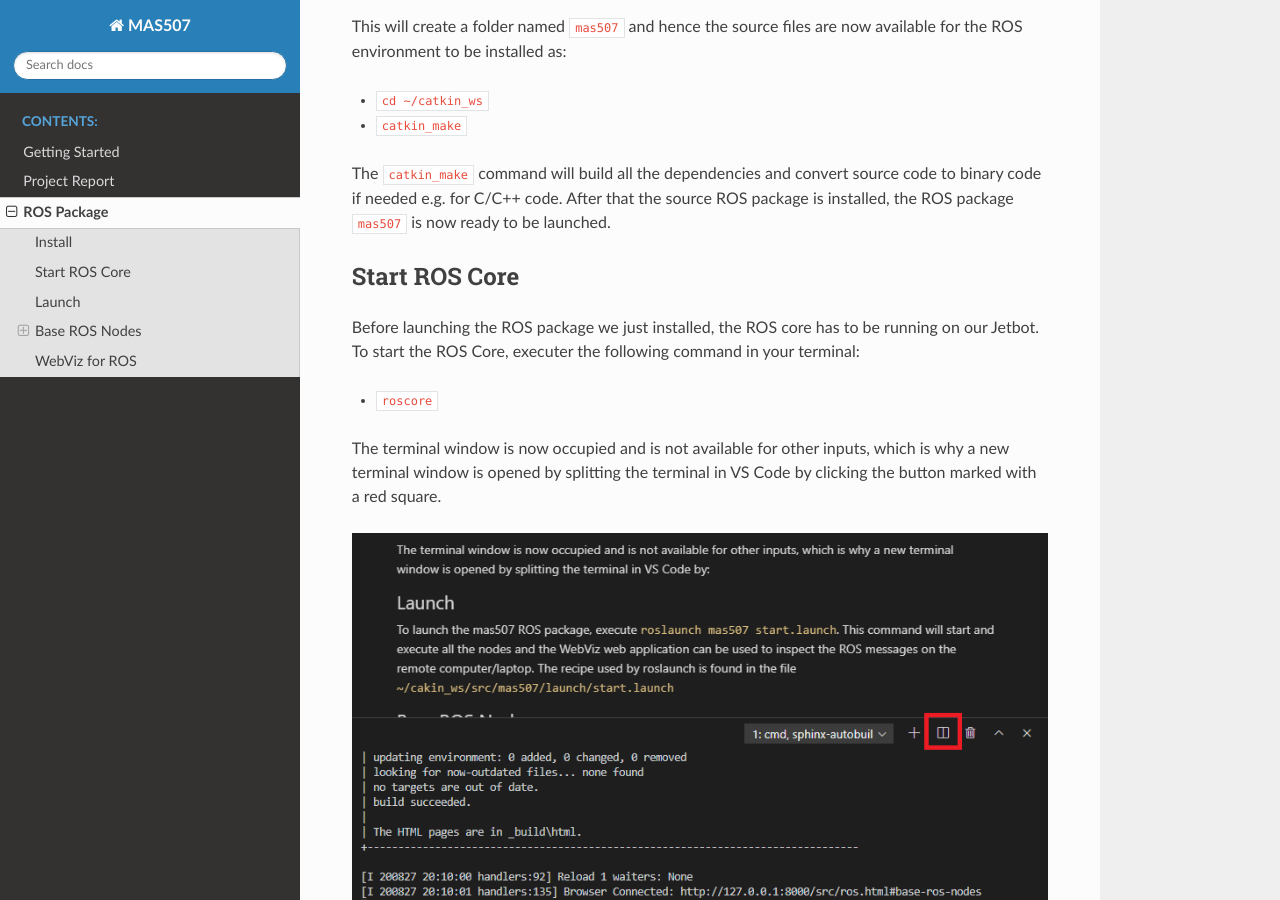
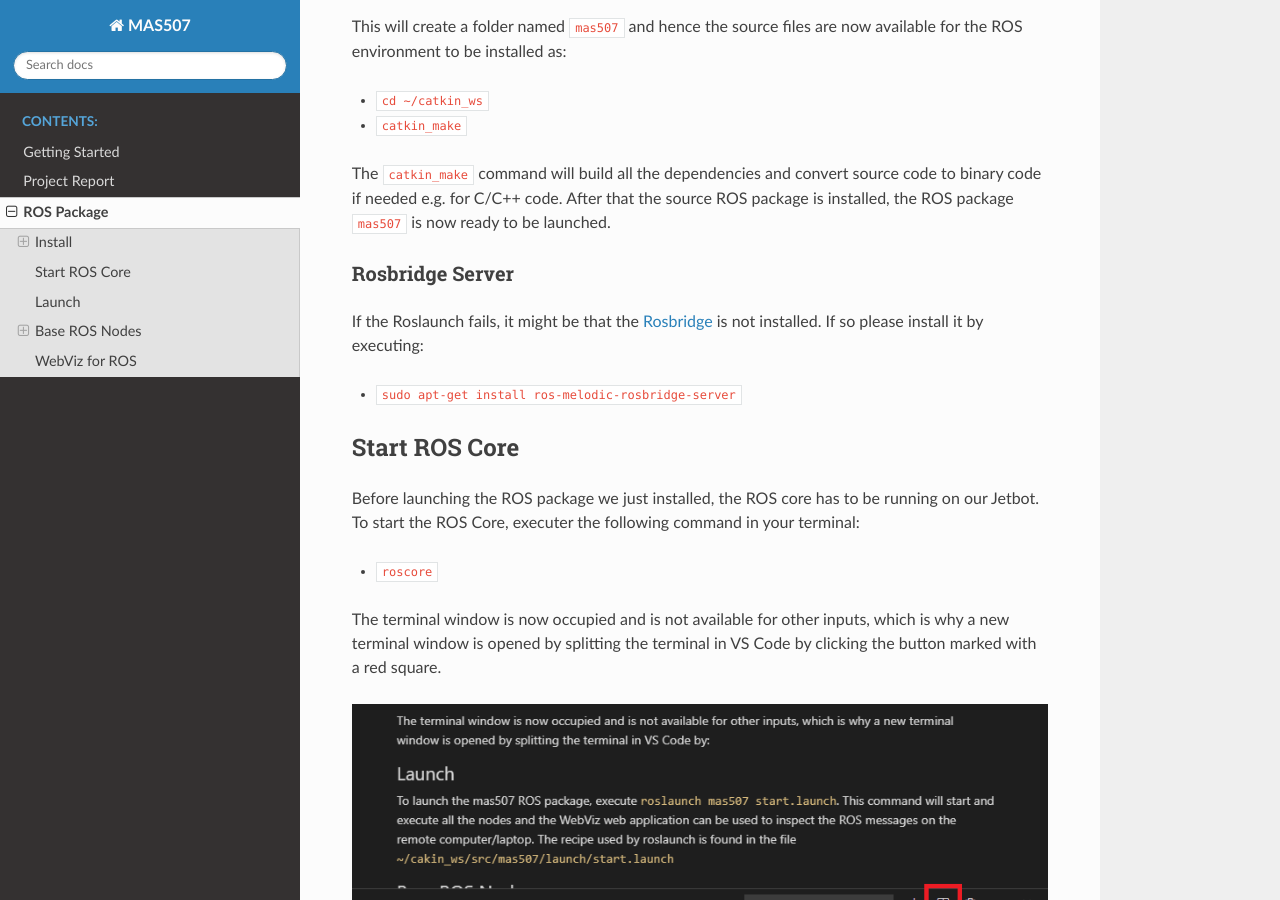
Before and after one commit to Orwatronic/mas_514, a Sphinx documentation site: the page built from docs/src/ros.md, in a window 1280 px wide and 900 px high, scrolled down 373 px. Built offline with Sphinx 7.4.7 and the Read the Docs theme 2.0.0, drawn with Linux system fonts in a browser that asks for light colours.

Commit message:
Added infor regaring Rosbridge

```diff
--- a/docs/src/ros.md
+++ b/docs/src/ros.md
@@ -8,6 +8,10 @@
 - `catkin_make`
 
 The `catkin_make` command will build all the dependencies and convert source code to binary code if needed e.g. for C/C++ code. After that the source ROS package is installed, the ROS package `mas507` is now ready to be launched.
+
+### Rosbridge Server
+If the Roslaunch fails, it might be that the [Rosbridge](http://wiki.ros.org/rosbridge_suite) is not installed. If so please install it by executing:
+- `sudo apt-get install ros-melodic-rosbridge-server`
 
 ## Start ROS Core
 Before launching the ROS package we just installed, the ROS core has to be running on our Jetbot. To start the ROS Core, executer the following command in your terminal:
```
